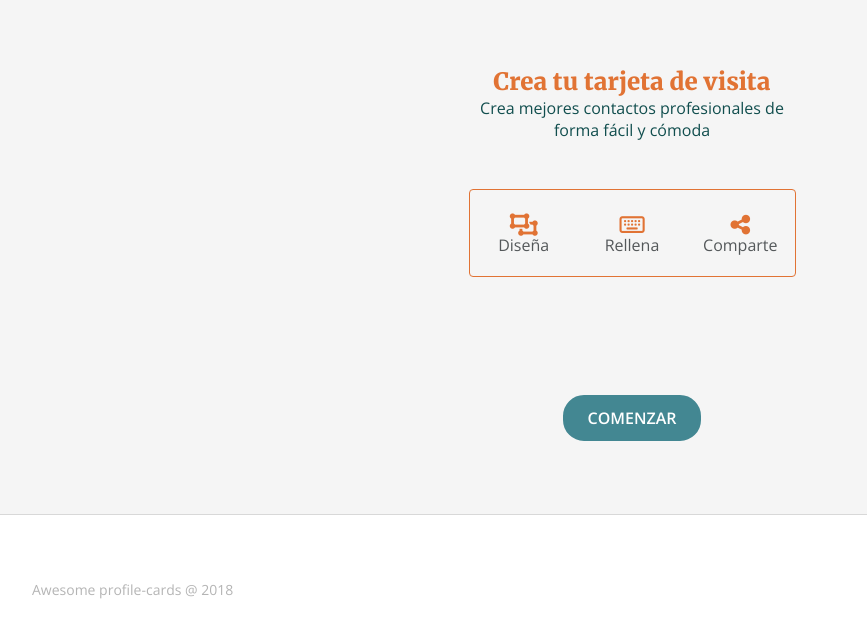
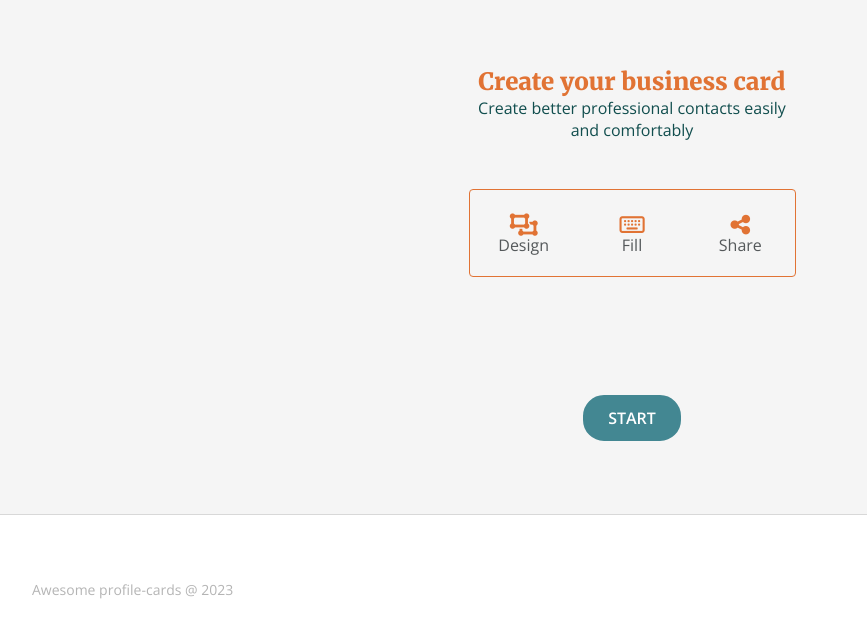
Before and after one commit to patriciabog/AwsomeCards, a website: page docs/index.html in a window 1280 px wide. Shown: the part 246-881 px from the top of the page, without its empty margins (8-875 px from the left). Drawn offline with nearby package versions, Linux system fonts and the light colour scheme.

Commit message:
add docs

```diff
--- a/docs/index.html
+++ b/docs/index.html
@@ -25,32 +25,32 @@
     </header>
        <section class="card-creation">
 
-           <h1 class="card-creation__title">crea tu tarjeta de visita</h1>
+           <h1 class="card-creation__title">Create your business card</h1>
 
-           <p class="card-creation__paragraph">crea mejores contactos profesionales de forma fácil y cómoda</p>
+           <p class="card-creation__paragraph">Create better professional contacts easily and comfortably</p>
 
        <div class="card-creation__div">
-           <article class="card-creation__div--item">Diseña
+           <article class="card-creation__div--item">Design
               <i class="fa-solid fa-object-ungroup"></i>
            </article>
 
-           <article class="card-creation__div--item">Rellena
+           <article class="card-creation__div--item">Fill
                <i class="fa-regular fa-keyboard"></i>
            </article>
 
-           <article class="card-creation__div--item">Comparte
+           <article class="card-creation__div--item">Share
                <i class="fa-solid fa-share-nodes"></i>
            </article>
        </div>
 
-           <a class="card-creation__button" href="awesome-card.html">comenzar</a>
+           <a class="card-creation__button" href="awesome-card.html">Start</a>
 
        </section>
     </main>
 
     <footer>
       <div class="footer">
-      <p class="footer__text">awesome profile-cards @ 2018</p>
+      <p class="footer__text">awesome profile-cards @ 2023</p>
 
       </div>
 
```
Also changed, not shown: docs/awesome-card.html (+12 -12 lines).
